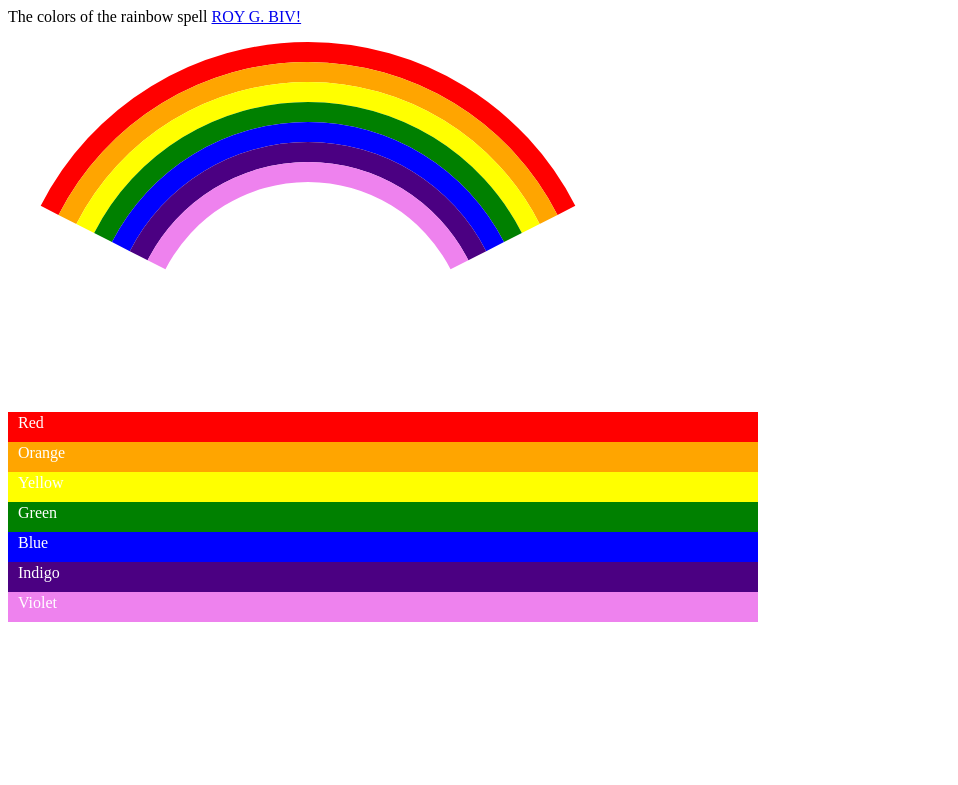
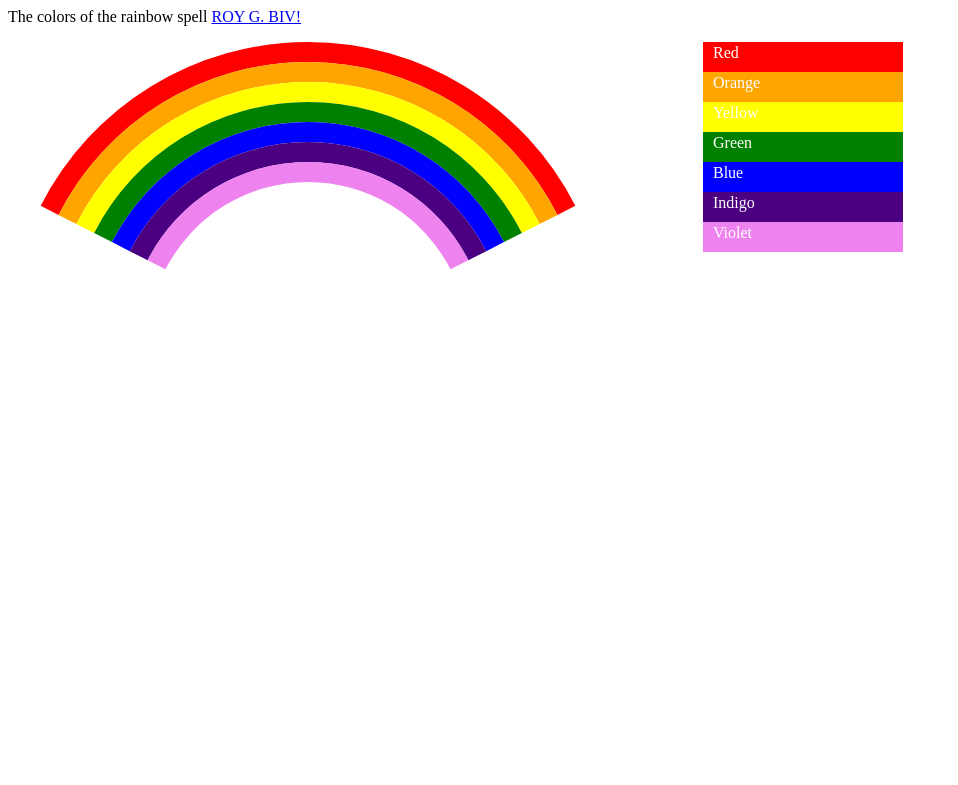
Before and after one commit to vshah439/d3-rainbow, a plain HTML site: page index.html in a window 1280 px wide. Shown: the whole page, without its empty margins (0-958 px from the left). Drawn offline with nearby package versions, Linux system fonts and the light colour scheme.

Commit message:
Final code

```diff
--- a/index.html
+++ b/index.html
@@ -1,20 +1,21 @@
 <html>
 <style>
-    .rainbow div {
-        font: 10px sans-serif;
-        text-align: left;
-        width: 200px;
-        height: 20px;
+    .rainbow,.rainbow-color {
+        width:45%;
+		display:inline-block
     }
+	.right {
+	float:right
+	}
 </style>
 <script src="https://d3js.org/d3.v4.min.js" charset="utf-8"></script>
 <body>
 <p>The colors of the rainbow spell
     <a href="http://en.wikipedia.org/wiki/Roy_G._Biv">ROY G. BIV!</a></p>
 
-<div class="rainbow">
+<div class="rainbow" >
 </div>
-<div class="rainbow-color">
+<div class="rainbow-color right" >
 </div>
 
 
@@ -25,7 +26,7 @@
     //************************************************************
     // Configuration
     //************************************************************
-    var margin = { top: 30, right: 20, bottom: 50, left: 30, pad: 10 }
+    var margin = { top: 30, right: 200, bottom: 50, left: 30, pad: 10 }
     var width = 800 - margin.left - margin.right;
     var height = 450 - margin.top - margin.bottom;
     //************************************************************
@@ -49,7 +50,7 @@
             .transition()
             .duration(2050)
             .attr("y", function(d,i){return i*30})
-            .attr("width", 1000)
+            .attr("width", 200)
             .attr("height", 30)
             .attr("fill", function(d, i) {
               return d;
```
